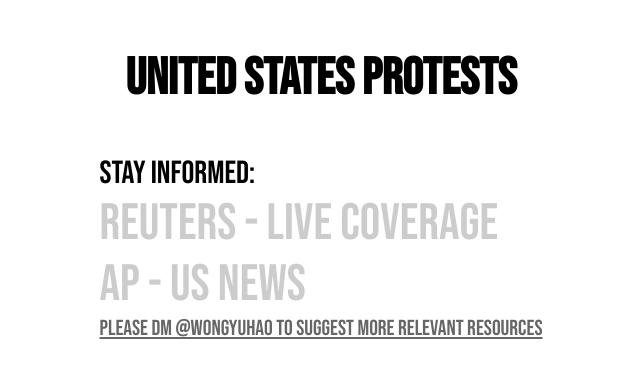
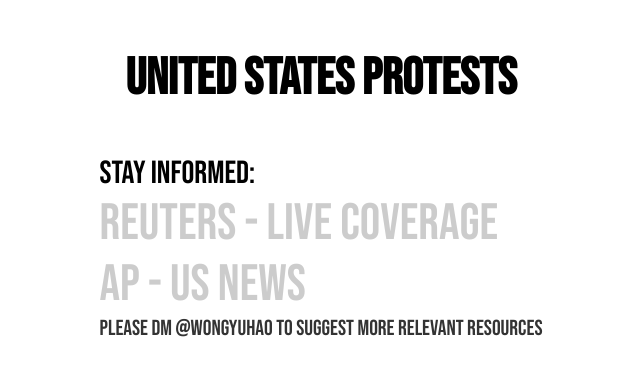
Before and after one commit to wongyuhao/wongyuhao.github.io, a plain HTML site: page awareness.html in a window 1280 px wide. In both pictures the pointer is over the link "Please DM @wongyuhao to suggest more relevant resources". Shown: the whole page, without its empty margins (327-967 px from the left). Drawn offline with Linux system fonts and the light colour scheme.

Commit message:
fixed styling of profile link

```diff
--- a/styles/style.css
+++ b/styles/style.css
@@ -55,8 +55,13 @@ h1{
 
 #suggest{
     font-size: 1.7vw;
+    text-decoration: none;
     color:rgba(0,0,0,0.6);
     margin-top: 10px;
+}
+
+#suggest:hover{
+    color:rgba(0,0,0,0.8);
 }
 
 @media only screen and (max-width: 600px) {
```
